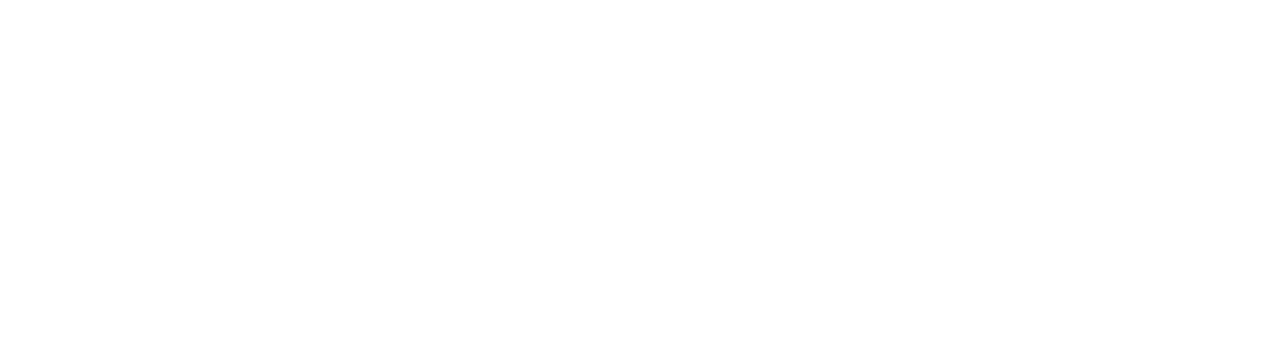
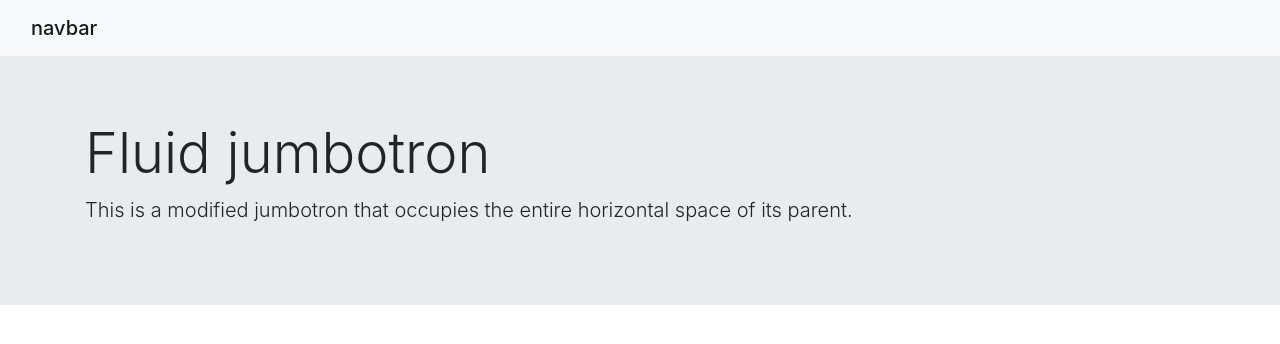
Before and after one commit to Mia557/parallax-practice, a plain HTML site: page index.html in a window 1280 px wide. Drawn offline with nearby package versions, Linux system fonts and the light colour scheme.

Commit message:
jumbotron

```diff
--- a/index.html
+++ b/index.html
@@ -3,9 +3,27 @@
 <head>
     <meta charset="UTF-8">
     <meta name="viewport" content="width=device-width, initial-scale=1.0">
-    <title>Document</title>
+    <title>parallex</title>
+   <!-- Bootstrap CSS -->
+   <link rel="stylesheet" href="https://cdn.jsdelivr.net/npm/bootstrap@4.5.3/dist/css/bootstrap.min.css" integrity="sha384-TX8t27EcRE3e/ihU7zmQxVncDAy5uIKz4rEkgIXeMed4M0jlfIDPvg6uqKI2xXr2" crossorigin="anonymous">
+   <link rel="stylesheet" href="styles.css">
+    <link rel="preconnect" href="https://fonts.gstatic.com">
+<link href="https://fonts.googleapis.com/css2?family=Lobster&family=Montserrat&display=swap" rel="stylesheet">
 </head>
+<nav class="navbar navbar-light bg-light">
+    <div class="container-fluid">
+      <span class="navbar-brand mb-0 h1">navbar</span>
+    </div>
+  </nav>
 <body>
+    <div class="jumbotron jumbotron-fluid">
+        <div class="container">
+          <h1 class="display-4">Fluid jumbotron</h1>
+          <p class="lead">This is a modified jumbotron that occupies the entire horizontal space of its parent.</p>
+        </div>
+      </div>
 
 </body>
+<script src="https://code.jquery.com/jquery-3.5.1.slim.min.js" integrity="sha384-DfXdz2htPH0lsSSs5nCTpuj/zy4C+OGpamoFVy38MVBnE+IbbVYUew+OrCXaRkfj" crossorigin="anonymous"></script>
+    <script src="https://cdn.jsdelivr.net/npm/bootstrap@4.5.3/dist/js/bootstrap.bundle.min.js" integrity="sha384-ho+j7jyWK8fNQe+A12Hb8AhRq26LrZ/JpcUGGOn+Y7RsweNrtN/tE3MoK7ZeZDyx" crossorigin="anonymous"></script>
 </html>
```
